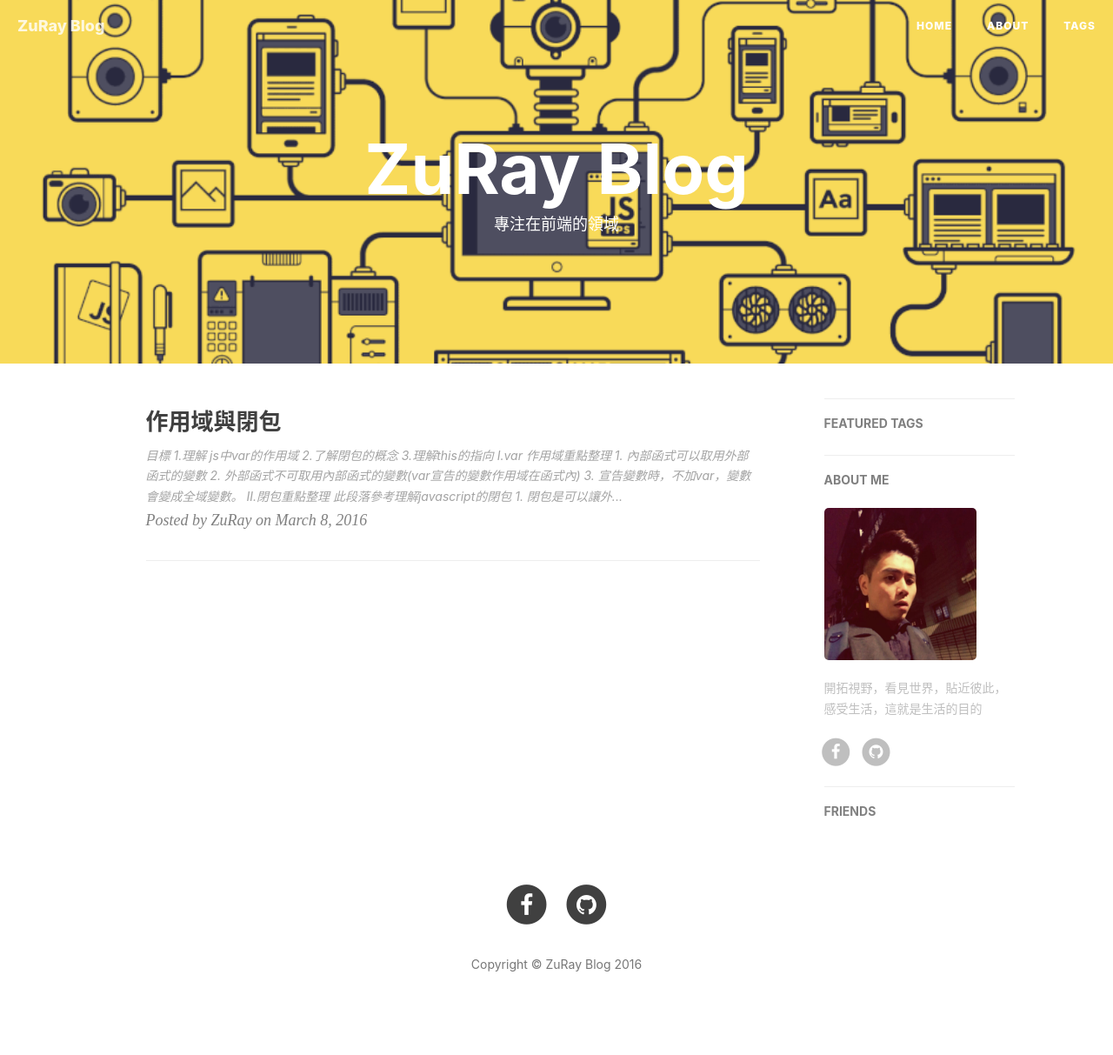
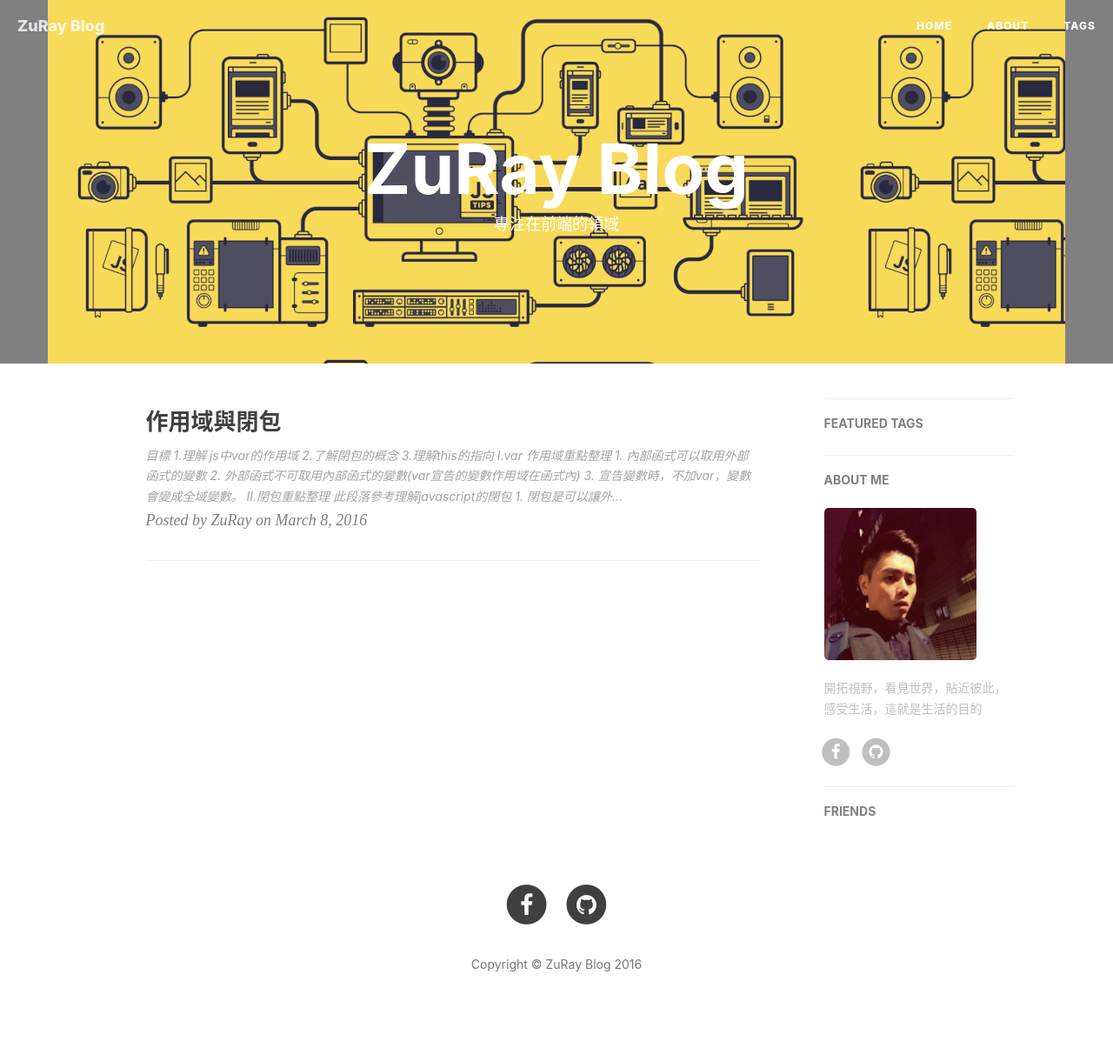
Before and after one commit to intheblackworld/intheblackworld.github.io, a Jekyll site: the page built from index.html, in a window 1280 px wide. Shown: the whole page at 87% size. Built offline with Jekyll 4.4.1, drawn with Linux system fonts in a browser that asks for light colours; nearby versions of some CDN libraries; the list of posts is cut into pages by our own code; comment, search, counter and statistics services are not loaded.

Commit message:
header img change

```diff
--- a/_layouts/page.html
+++ b/_layouts/page.html
@@ -3,9 +3,9 @@
 ---
 
 <!-- Page Header -->
-<header class="intro-header" style="background-image: url('{{ site.baseurl }}/{% if page.header-img %}{{ page.header-img }}{% else %}{{ site.header-img }}{% endif %}')">
+<header class="intro-header" style="color:#F8DA59;" >
     <div class="container">
-        <div class="row">
+        <div class="row" style="background-image: url('{{ site.baseurl }}/{% if page.header-img %}{{ page.header-img }}{% else %}{{ site.header-img }}{% endif %}')">
             <div class="col-lg-8 col-lg-offset-2 col-md-10 col-md-offset-1 ">
                 <div class="site-heading">
                     <h1>{% if page.title %}{{ page.title }}{% else %}{{ site.title }}{% endif %}</h1>
```
